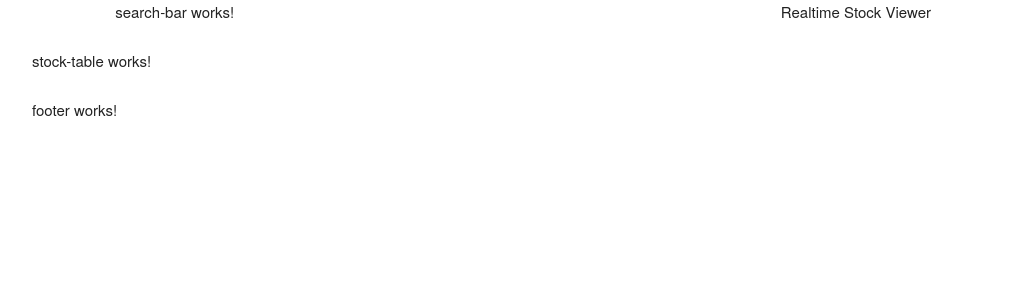
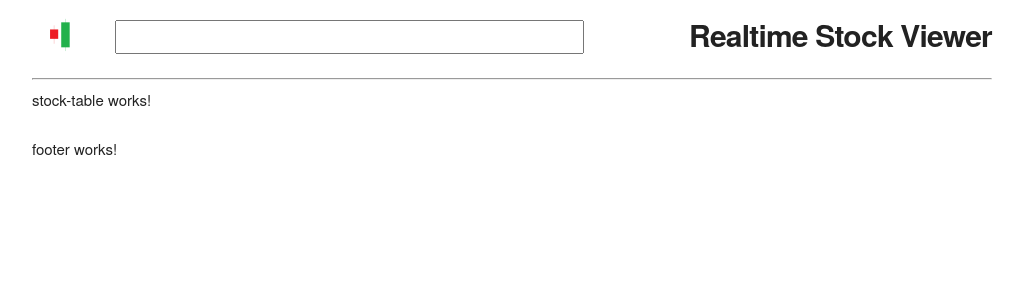
Before and after one commit to Besendorfer/realtime-stock-viewer, an Angular app: page /stocks in a window 1280 px wide. Shown: the top 300 px of the page, without its empty margins (128-1152 px from the left). Built offline with nearby package versions, Linux system fonts and the light colour scheme.

Commit message:
Nearly finish search bar styling

```diff
--- a/src/app/header/header.component.html
+++ b/src/app/header/header.component.html
@@ -1,5 +1,8 @@
 <div class="app-header row">
-  <div class="app-logo one column"><img /></div>
-  <app-search-bar class="eight columns"></app-search-bar>
-  <div class="app-title three columns">Realtime Stock Viewer</div>
+  <div class="app-logo one column"><img src="../../assets/candlestick-logo.png" /></div>
+  <app-search-bar class="six columns"></app-search-bar>
+  <div class="app-title five columns">
+    <h4><strong>Realtime Stock Viewer</strong></h4>
+  </div>
 </div>
+<hr>
--- a/src/app/header/header.component.less
+++ b/src/app/header/header.component.less
@@ -1,11 +1,25 @@
 .app-header {
-
+  padding-top: 1.5rem;
+  padding-bottom: 1.5rem;
 
   .app-logo {
+    height: 4rem;
 
+    img {
+      width: 6rem;
+      height: 4rem;
+    }
+  }
+
+  app-search-bar {
+    height: 4rem;
   }
 
   .app-title {
+    text-align: right;
 
+    h4 {
+      margin-bottom: 0;
+    }
   }
 }
--- a/src/app/header/search-bar/search-bar.component.html
+++ b/src/app/header/search-bar/search-bar.component.html
@@ -1,3 +1,3 @@
-<p>
-  search-bar works!
-</p>
+<div class="app-search-bar">
+  <input />
+</div>
--- a/src/app/header/search-bar/search-bar.component.less
+++ b/src/app/header/search-bar/search-bar.component.less
@@ -0,0 +1,12 @@
+.app-search-bar {
+  width: 100%;
+  height: 100%;
+
+  input {
+    width: 100%;
+    height: 70%;
+
+    margin-top: 0.5rem;
+    margin-bottom: 0rem;
+  }
+}
--- a/src/skeleton.less
+++ b/src/skeleton.less
@@ -578,12 +578,12 @@ form {
 /* Misc
 –––––––––––––––––––––––––––––––––––––––––––––––––– */
 
-hr {
-  margin-top: 3rem;
-  margin-bottom: 3.5rem;
-  border-width: 0;
-  border-top: 1px solid @light-grey;
-}
+// hr {
+//   margin-top: 3rem;
+//   margin-bottom: 3.5rem;
+//   border-width: 0;
+//   border-top: 1px solid @light-grey;
+// }
 
 /* Clearing
 –––––––––––––––––––––––––––––––––––––––––––––––––– */
```
Also changed, not shown: src/assets/candlestick-logo.png (added).
